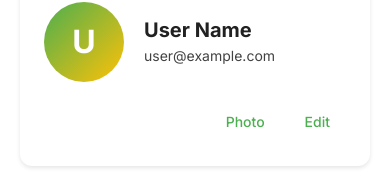
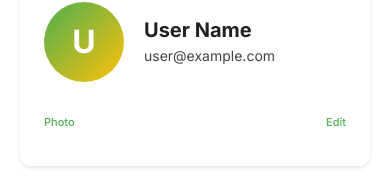
Before and after one commit to rupertgermann/habit-tracker, a React (Vite) app: page /settings in a window 390 px wide. Shown: the part 95-287 px from the top of the page. Built offline with nearby package versions, Linux system fonts and the light colour scheme; no server answers.

Commit message:
fix mobile profile action distribution

```diff
--- a/src/components/Button.jsx
+++ b/src/components/Button.jsx
@@ -96,6 +96,18 @@ const ButtonWrapper = styled(motion.button)`
       width: 100%;
     `}
 
+  @media (max-width: 480px) {
+    ${({ $compactOnNarrow }) =>
+      $compactOnNarrow &&
+      css`
+        min-width: 0;
+        padding-right: 0;
+        padding-left: 0;
+        font-size: 11px;
+        white-space: nowrap;
+      `}
+  }
+
   ${({ disabled }) =>
     disabled &&
     `
@@ -154,6 +166,7 @@ const Button = ({
   loading = false,
   icon,
   fullWidth = false,
+  compactOnNarrow = false,
   onClick,
   className,
   bounceOnClick = false,
@@ -184,6 +197,7 @@ const Button = ({
       $size={size}
       disabled={disabled || loading}
       $fullWidth={fullWidth}
+      $compactOnNarrow={compactOnNarrow}
       onClick={handleClick}
       className={className}
       aria-label={ariaLabel || (typeof children === 'string' ? children : undefined)}
--- a/src/screens/Settings.jsx
+++ b/src/screens/Settings.jsx
@@ -213,13 +213,25 @@ const ProfileActions = styled.div`
   gap: ${props => props.theme.spacing.sm};
   flex: 0 0 auto;
   margin-left: auto;
+
+  @media (max-width: 480px) {
+    width: 100%;
+    min-width: 0;
+    flex: 1 1 100%;
+    flex-wrap: nowrap;
+    justify-content: space-between;
+    gap: 0;
+    margin-left: 0;
+  }
 `
 
-const ProfileEditActions = styled(ProfileActions)`
+const ProfileEditActions = styled.div`
+  display: flex;
+  align-items: center;
   justify-content: flex-start;
   flex-wrap: wrap;
+  gap: ${props => props.theme.spacing.sm};
   margin-top: ${props => props.theme.spacing.sm};
-  margin-left: 0;
 `
 
 const SettingsGroup = styled.div`
@@ -984,6 +996,7 @@ const Settings = () => {
             <Button
               type="button"
               variant="ghost"
+              compactOnNarrow
               onClick={handleSelectAvatar}
               loading={isSavingAvatar}
             >
@@ -993,6 +1006,7 @@ const Settings = () => {
               <Button
                 type="button"
                 variant="ghost"
+                compactOnNarrow
                 onClick={handleRemoveAvatar}
                 loading={isSavingAvatar}
               >
@@ -1002,6 +1016,7 @@ const Settings = () => {
             <Button
               type="button"
               variant="ghost"
+              compactOnNarrow
               onClick={handleEditProfile}
               disabled={isSavingAvatar}
             >
```
Also changed, not shown: 1 other file (tests, documents, lock files or other folders).
